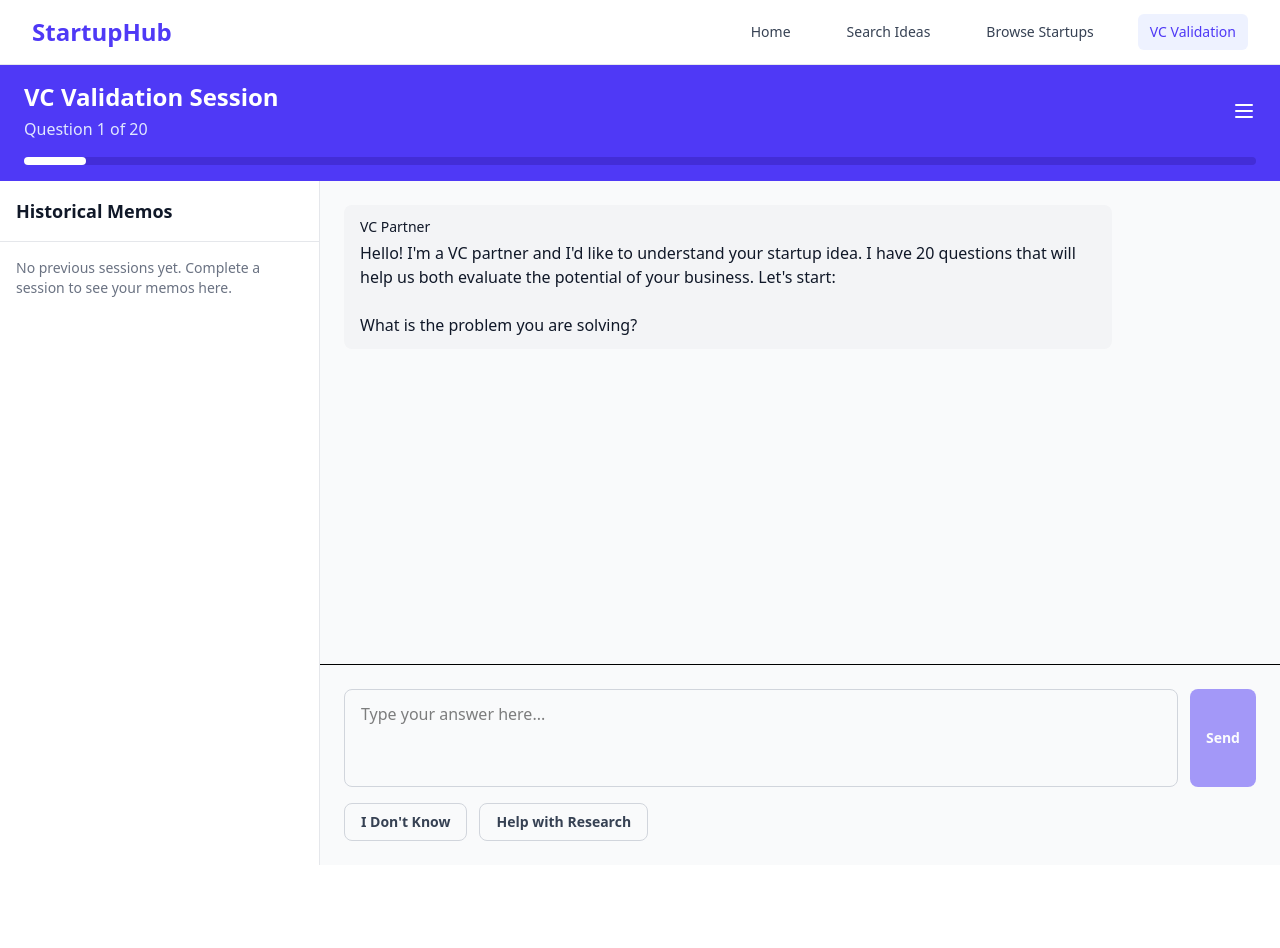
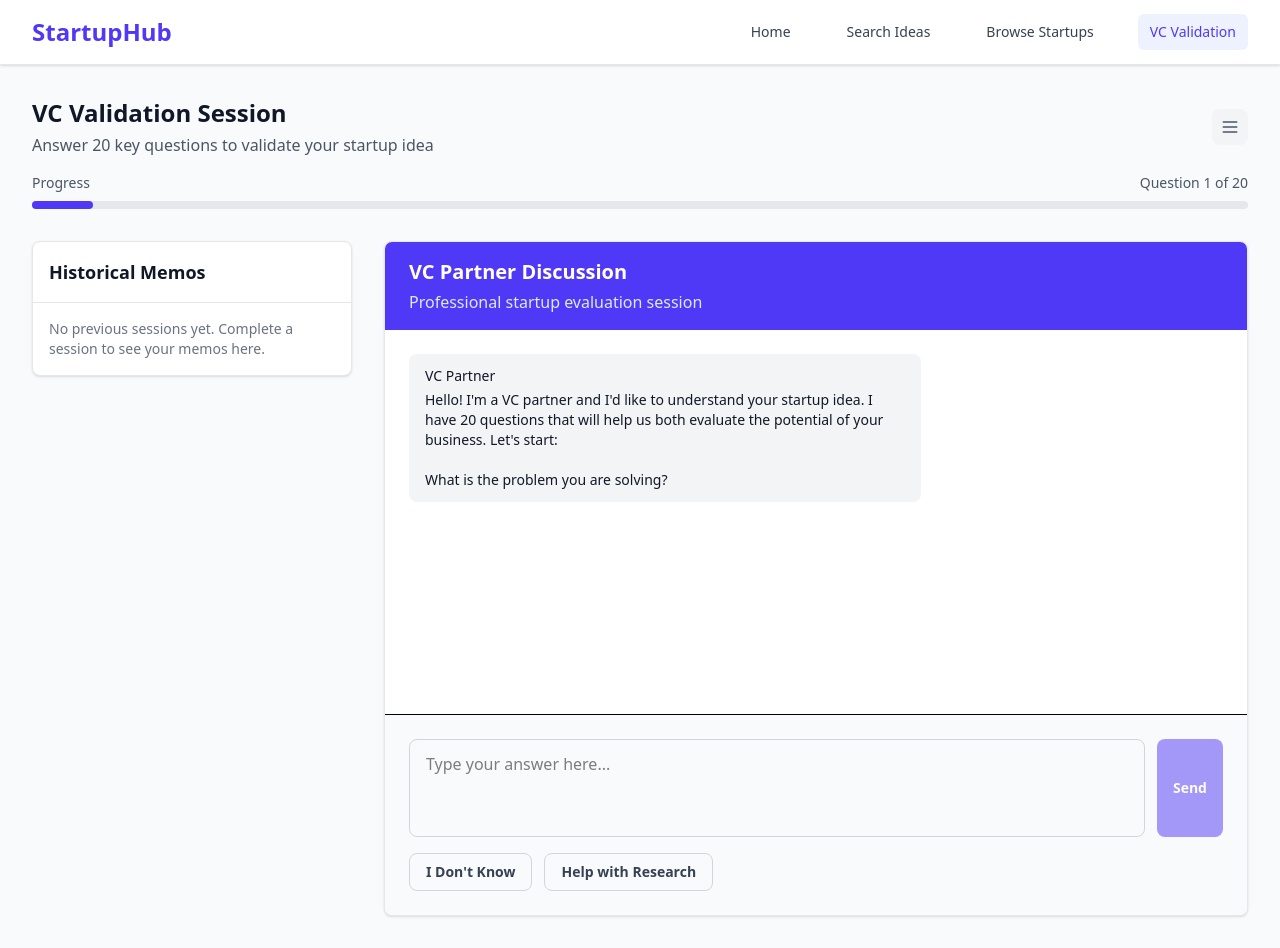
Before and after one commit to asieke/startups, a SvelteKit app: page /validation in a window 1280 px wide. Before the commit the page ends 865 px from the top, so only its background shows below. Built offline with nearby package versions, Linux system fonts and the light colour scheme.

Commit message:
Refactor validation page UI with improved layout and user experience

```diff
--- a/src/routes/validation/+page.svelte
+++ b/src/routes/validation/+page.svelte
@@ -53,6 +53,9 @@
 	let historicalMemos = $state<MemoData[]>([]);
 	let selectedMemo = $state<MemoData | null>(null);
 	let showSidebar = $state(true);
+
+	// Determine if we're in active chat mode
+	let isActiveChatMode = $derived(!isComplete && !selectedMemo && messages.length > 0);
 
 	// Initialize with first question
 	$effect(() => {
@@ -221,7 +224,7 @@ Here is the conversation:
 
 ${conversationContext}
 
-Please format this as a professional startup evaluation memo that a VC would present to their investment committee. Use markdown formatting for headers, lists, and emphasis.`;
+Please format this as a professional startup evaluation memo that a VC would present to their investment committee. Use markdown formatting for headers, lists, and emphasis. Start with a clear title that captures the business concept.`;
 
 			const response = await fetch('/api/grounding', {
 				method: 'POST',
@@ -268,7 +271,9 @@ Please format this as a professional startup evaluation memo that a VC would pre
 				return line.replace(/^#+\s*/, '').trim();
 			}
 		}
-		return `Session ${new Date().toLocaleDateString()}`;
+		// Try to extract from first few words if no heading found
+		const words = memo.split(' ').slice(0, 8).join(' ');
+		return words || `Startup Evaluation - ${new Date().toLocaleDateString()}`;
 	}
 
 	function formatDate(timestamp: string): string {
@@ -316,20 +321,20 @@ Please format this as a professional startup evaluation memo that a VC would pre
 	}
 </script>
 
-<!-- Fixed Layout Structure -->
-<div class="h-screen bg-gray-50 flex flex-col">
-	<!-- Fixed Header -->
-	<div class="bg-indigo-600 px-6 py-4 flex-shrink-0">
+<!-- Main Container with proper spacing like other pages -->
+<div class="mx-auto max-w-7xl px-4 py-8 sm:px-6 lg:px-8">
+	<!-- Page Header -->
+	<div class="mb-8">
 		<div class="flex items-center justify-between">
 			<div>
-				<h1 class="text-2xl font-bold text-white">VC Validation Session</h1>
-				<p class="text-indigo-100 mt-1">
+				<h1 class="text-2xl font-bold text-gray-900">VC Validation Session</h1>
+				<p class="mt-1 text-gray-600">
 					{#if selectedMemo}
 						Historical Session - {formatDate(selectedMemo.timestamp)}
 					{:else if !isComplete}
-						Question {currentQuestionIndex + 1} of {VC_QUESTIONS.length}
+						Answer 20 key questions to validate your startup idea
 					{:else if generatedMemo}
-						Session Complete - Memo Generated
+						Professional startup memo generated
 					{:else}
 						Session Complete
 					{/if}
@@ -343,35 +348,43 @@ Please format this as a professional startup evaluation memo that a VC would pre
 				{/if}
 				<button
 					onclick={() => showSidebar = !showSidebar}
-					class="text-white hover:text-indigo-200 transition-colors"
+					class="rounded-lg bg-gray-100 p-2 text-gray-600 hover:bg-gray-200 hover:text-gray-900 transition-colors"
+					title="Toggle sidebar"
 				>
-					<svg class="w-6 h-6" fill="none" stroke="currentColor" viewBox="0 0 24 24">
+					<svg class="w-5 h-5" fill="none" stroke="currentColor" viewBox="0 0 24 24">
 						<path stroke-linecap="round" stroke-linejoin="round" stroke-width="2" d="M4 6h16M4 12h16M4 18h16"></path>
 					</svg>
 				</button>
 			</div>
 		</div>
 
-		<!-- Progress Bar -->
-		{#if !isComplete && !selectedMemo}
-			<div class="bg-indigo-700 h-2 rounded-full mt-4">
+		<!-- Progress Bar - only show during active chat -->
+		{#if isActiveChatMode}
+			<div class="mt-4">
+				<div class="flex items-center justify-between text-sm text-gray-600 mb-2">
+					<span>Progress</span>
+					<span>Question {currentQuestionIndex + 1} of {VC_QUESTIONS.length}</span>
+				</div>
+				<div class="bg-gray-200 h-2 rounded-full">
 					<div
-					class="bg-white h-2 rounded-full transition-all duration-300"
+						class="bg-indigo-600 h-2 rounded-full transition-all duration-300"
 						style="width: {((currentQuestionIndex + 1) / VC_QUESTIONS.length) * 100}%"
 					></div>
+				</div>
 			</div>
 		{/if}
 	</div>
 
-	<!-- Main Content Area -->
-	<div class="flex-1 flex overflow-hidden">
+	<!-- Main Content Layout -->
+	<div class="flex gap-8">
 		<!-- Sidebar for Historical Memos -->
 		{#if showSidebar}
-			<div class="w-80 bg-white border-r border-gray-200 flex flex-col">
+			<div class="w-80 flex-shrink-0">
+				<div class="bg-white rounded-lg border border-gray-200 shadow-sm">
 					<div class="p-4 border-b border-gray-200">
 						<h2 class="text-lg font-semibold text-gray-900">Historical Memos</h2>
 					</div>
-				<div class="flex-1 overflow-y-auto">
+					<div class="max-h-96 overflow-y-auto">
 						{#if historicalMemos.length === 0}
 							<div class="p-4 text-gray-500 text-sm">
 								No previous sessions yet. Complete a session to see your memos here.
@@ -393,17 +406,16 @@ Please format this as a professional startup evaluation memo that a VC would pre
 						{/if}
 					</div>
 				</div>
+			</div>
 		{/if}
 
-		<!-- Main Content -->
-		<div class="flex-1 flex flex-col">
+		<!-- Main Content Area -->
+		<div class="flex-1">
 			{#if generatedMemo}
 				<!-- Memo Display -->
-				<div class="flex-1 overflow-y-auto">
-					<div class="max-w-4xl mx-auto p-6">
-						<div class="bg-white rounded-xl shadow-lg overflow-hidden">
+				<div class="bg-white rounded-lg border border-gray-200 shadow-sm overflow-hidden">
 					<div class="bg-green-600 px-6 py-4">
-								<h2 class="text-2xl font-bold text-white">Startup Evaluation Memo</h2>
+						<h2 class="text-xl font-bold text-white">Startup Evaluation Memo</h2>
 						<p class="text-green-100 mt-1">Professional investment analysis</p>
 					</div>
 					<div class="p-8">
@@ -412,25 +424,46 @@ Please format this as a professional startup evaluation memo that a VC would pre
 						</div>
 					</div>
 				</div>
+			{:else if messages.length === 0 && historicalMemos.length > 0}
+				<!-- Welcome state with historical memos -->
+				<div class="bg-white rounded-lg border border-gray-200 shadow-sm p-8 text-center">
+					<div class="mb-6">
+						<div class="mx-auto w-16 h-16 bg-indigo-100 rounded-full flex items-center justify-center mb-4">
+							<svg class="w-8 h-8 text-indigo-600" fill="none" stroke="currentColor" viewBox="0 0 24 24">
+								<path stroke-linecap="round" stroke-linejoin="round" stroke-width="2" d="M9 5H7a2 2 0 00-2 2v10a2 2 0 002 2h8a2 2 0 002-2V7a2 2 0 00-2-2h-2M9 5a2 2 0 002 2h2a2 2 0 002-2M9 5a2 2 0 012-2h2a2 2 0 012 2m-3 7h3m-3 4h3m-6-4h.01M9 16h.01"></path>
+							</svg>
 						</div>
+						<h3 class="text-xl font-semibold text-gray-900 mb-2">Welcome to VC Validation</h3>
+						<p class="text-gray-600 max-w-md mx-auto">
+							Start a new validation session to evaluate your startup idea, or browse your previous evaluations from the sidebar.
+						</p>
+					</div>
+					<Button onclick={startNewSession}>
+						{#snippet children()}Start New Validation Session{/snippet}
+					</Button>
 				</div>
 			{:else}
 				<!-- Chat Interface -->
-				<div class="flex-1 flex flex-col">
+				<div class="bg-white rounded-lg border border-gray-200 shadow-sm overflow-hidden">
+					<div class="bg-indigo-600 px-6 py-4">
+						<h2 class="text-xl font-bold text-white">VC Partner Discussion</h2>
+						<p class="text-indigo-100 mt-1">Professional startup evaluation session</p>
+					</div>
+
 					<!-- Messages Container -->
 					<div
 						bind:this={messagesContainer}
-						class="flex-1 overflow-y-auto p-6 space-y-4"
+						class="h-96 overflow-y-auto p-6 space-y-4"
 					>
 						{#each messages as message, index (index)}
 							<div class="flex {message.type === 'user' ? 'justify-end' : 'justify-start'}">
-								<div class="max-w-3xl {message.type === 'user'
+								<div class="max-w-lg {message.type === 'user'
 									? 'bg-indigo-600 text-white'
 									: 'bg-gray-100 text-gray-900'} rounded-lg px-4 py-3">
 									<div class="text-sm font-medium mb-1">
 										{message.type === 'user' ? 'You' : 'VC Partner'}
 									</div>
-									<div class="whitespace-pre-wrap">{message.content}</div>
+									<div class="whitespace-pre-wrap text-sm">{message.content}</div>
 								</div>
 							</div>
 						{/each}
@@ -441,7 +474,7 @@ Please format this as a professional startup evaluation memo that a VC would pre
 									<div class="text-sm font-medium mb-1">VC Partner</div>
 									<div class="flex items-center space-x-2">
 										<div class="animate-spin rounded-full h-4 w-4 border-b-2 border-indigo-600"></div>
-										<span>Generating your startup memo...</span>
+										<span class="text-sm">Generating your startup memo...</span>
 									</div>
 								</div>
 							</div>
@@ -450,7 +483,7 @@ Please format this as a professional startup evaluation memo that a VC would pre
 
 					<!-- Input Area -->
 					{#if !isComplete}
-						<div class="border-t bg-gray-50 p-6 flex-shrink-0">
+						<div class="border-t bg-gray-50 p-6">
 							<div class="flex flex-col space-y-4">
 								<!-- Text Input -->
 								<div class="flex space-x-3">
```
Lines whose indentation alone changed are shown as unchanged.
